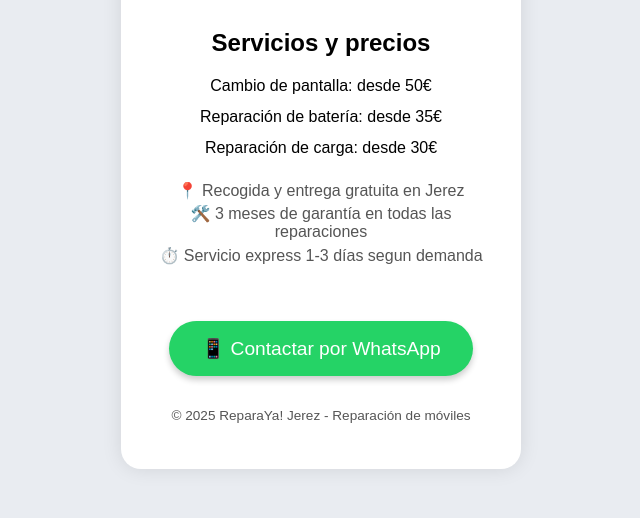
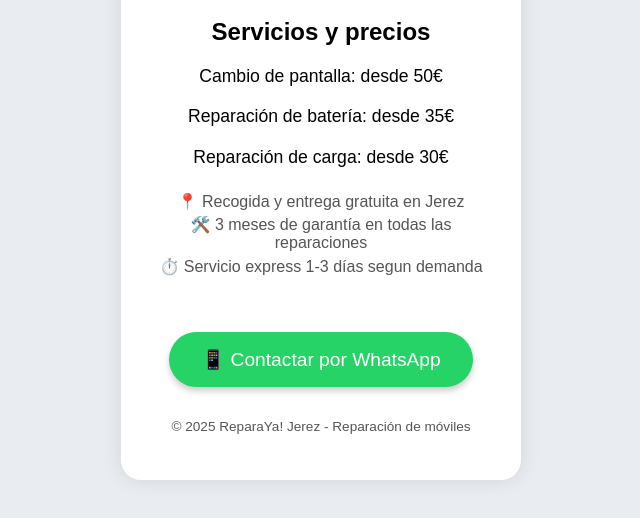
Before and after one commit to Xoorla/reparaweb, a plain HTML site: page index.html in a window 1280 px wide. Shown: the part 270-788 px from the top of the page, without its empty margins (319-959 px from the left). Drawn offline with Linux system fonts and the light colour scheme.

Commit message:
ReparaWeb 1.1

```diff
--- a/index.html
+++ b/index.html
@@ -55,9 +55,9 @@
     }
 
     .servicios li {
-      margin-bottom: 0.8rem;
-      font-size: 1.0rem;
-    }
+  margin-bottom: 1.2rem;
+  font-size: 1.1rem;
+}
 
     .whatsapp-button {
       display: inline-block;
```
